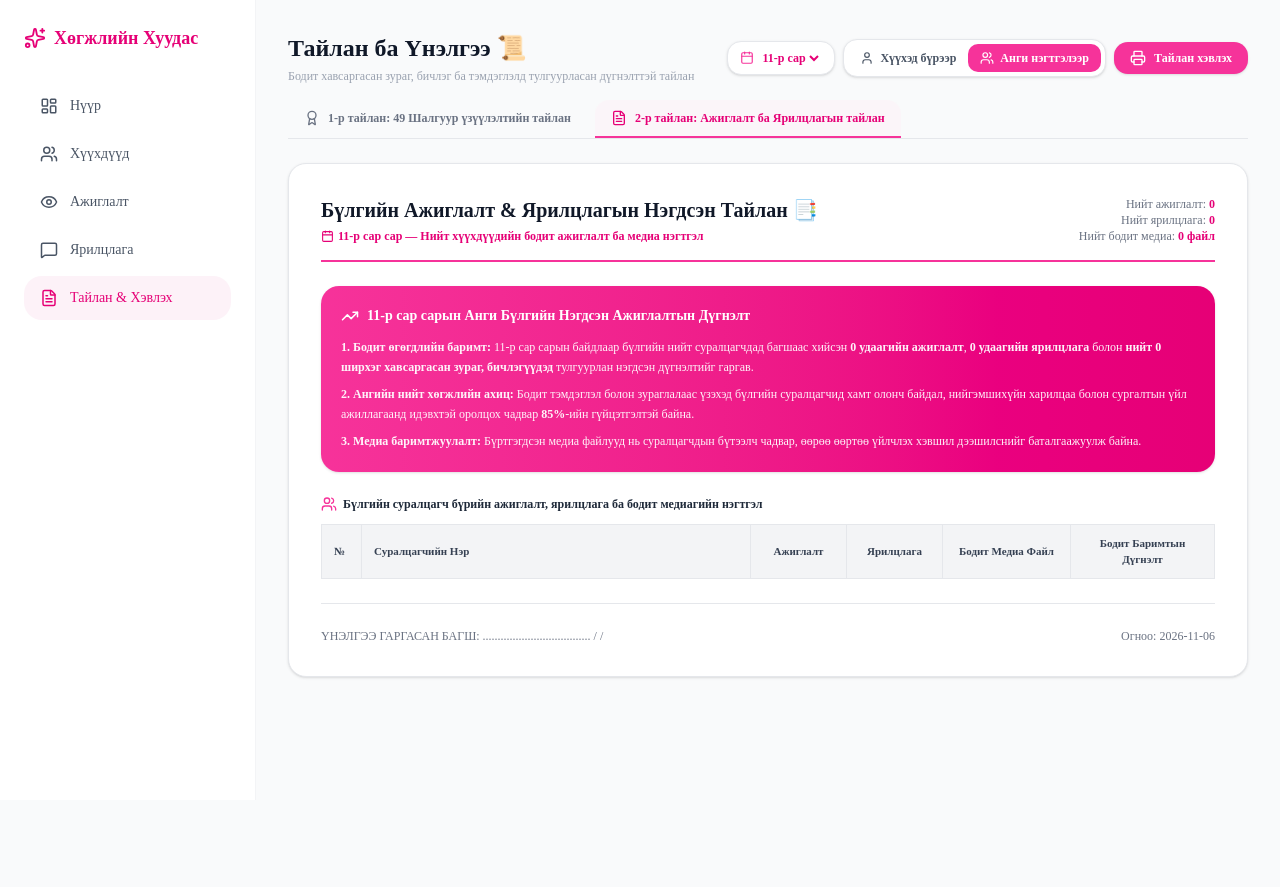
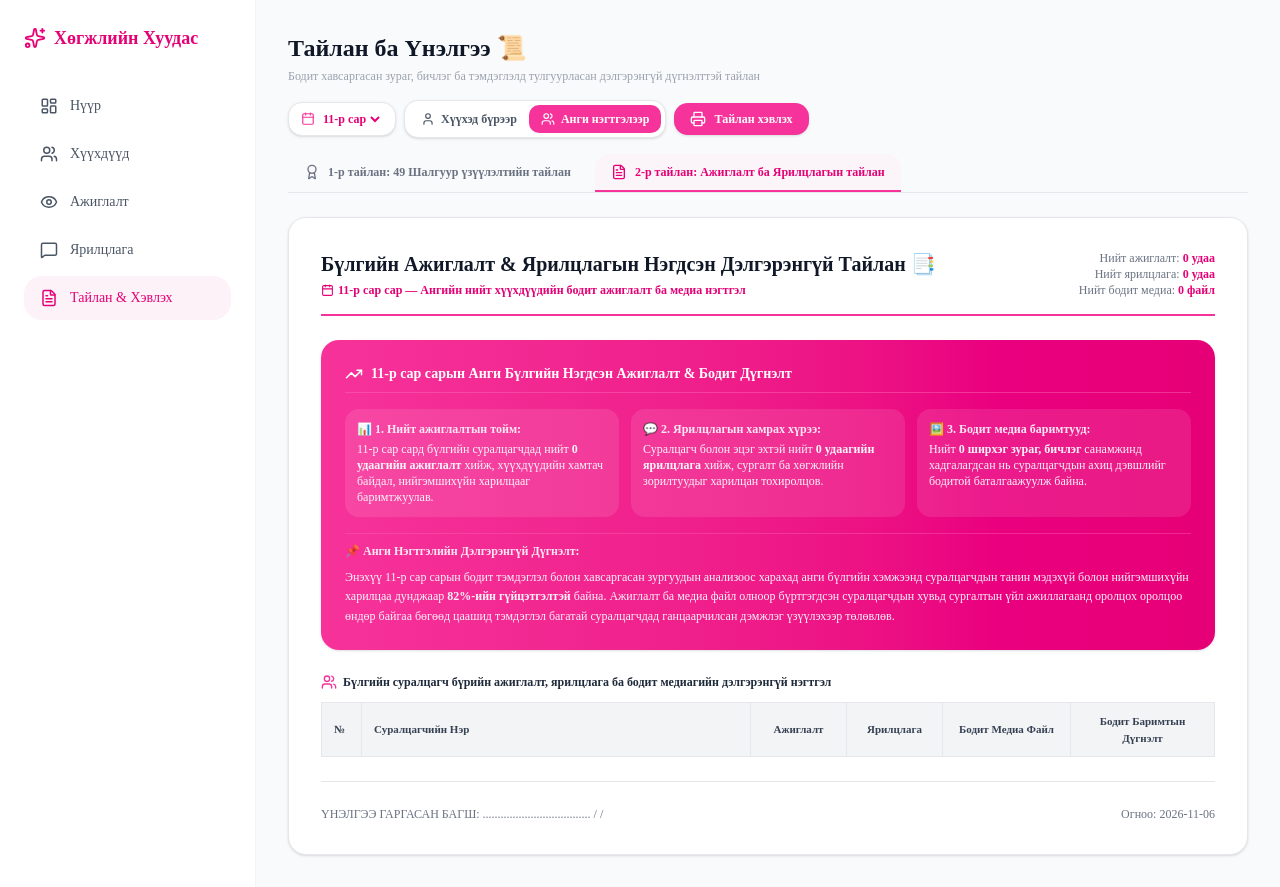
Before and after one commit to munkhtuya9508-cell/kindergarten-app, a Next.js app: page /reports in a window 1280 px wide. Both pictures are taken after a click on the button "Анги нэгтгэлээр". Before the commit the page ends 800 px from the top, so only its background shows below. Built offline with nearby package versions, Linux system fonts and the light colour scheme.

Commit message:
Provide detailed data-driven narrative evaluation summaries for observation and interview reports

```diff
--- a/app/reports/page.tsx
+++ b/app/reports/page.tsx
@@ -15,6 +15,8 @@ import {
   Video,
   CheckCircle2,
   TrendingUp,
+  BookOpen,
+  Check,
 } from "lucide-react";
 
 // 49 Шалгуур үзүүлэлтийн жагсаалт
@@ -151,7 +153,7 @@ export default function ReportsPage() {
   const currentObs = monthObs.filter((o) => o.child === selectedChild);
   const currentInt = monthInt.filter((i) => i.child === selectedChild);
 
-  // Бодит хавсаргасан медиа файлуудын тоо хэмжээ
+  // Бодит медиа файлуудын тоо
   const currentObsMediaCount = currentObs.reduce((acc, curr) => acc + (curr.mediaList?.length || 0), 0);
   const currentIntMediaCount = currentInt.reduce((acc, curr) => acc + (curr.mediaList?.length || 0), 0);
   const totalSingleMediaCount = currentObsMediaCount + currentIntMediaCount;
@@ -177,7 +179,7 @@ export default function ReportsPage() {
               Тайлан ба Үнэлгээ 📜
             </h1>
             <p className="text-xs text-gray-400 mt-1">
-              Бодит хавсаргасан зураг, бичлэг ба тэмдэглэлд тулгуурласан дүгнэлттэй тайлан
+              Бодит хавсаргасан зураг, бичлэг ба тэмдэглэлд тулгуурласан дэлгэрэнгүй дүгнэлттэй тайлан
             </p>
           </div>
 
@@ -387,51 +389,71 @@ export default function ReportsPage() {
         )}
 
         {/* =========================================================================
-            2-Р ТАЙЛАН: АЖИГЛАЛТ БОЛОН ЯРИЛЦЛАГЫГ ҮНДЭСЛЭСЭН ТАЙЛАН (БОДИТ ДҮГНЭЛТТЭЙ)
+            2-Р ТАЙЛАН: АЖИГЛАЛТ БОЛОН ЯРИЛЦЛАГЫГ ҮНДЭСЛЭСЭН ТАЙЛАН (ДЭЛГЭРЭНГҮЙ ДҮГНЭЛТТЭЙ)
            ========================================================================= */}
         {reportType === "logs" && (
           <div className="space-y-6">
             {reportScope === "single" ? (
-              /* ===== ХҮҮХЭД БҮРИЙН ГАНЦААРЧИЛСАН БОДИТ ДҮГНЭЛТТЭЙ ТАЙЛАН ===== */
+              /* ===== 1. ХҮҮХЭД БҮРИЙН ГАНЦААРЧИЛСАН ДЭЛГЭРЭНГҮЙ БОДИТ ДҮГНЭЛТ ===== */
               <div className="space-y-6">
                 <div className="border-b-2 border-pink-500 pb-4 flex justify-between items-end">
                   <div>
                     <h2 className="text-xl font-bold text-gray-900">{selectedChild || "Хүүхэд сонгогдоогүй байна"}</h2>
                     <p className="text-xs font-bold text-pink-600 mt-1 flex items-center gap-1">
-                      <FileText size={13} /> {selectedMonthName} сарын Ажиглалт & Ярилцлагын бодит медиа баримтад тулгуурласан тайлан
+                      <FileText size={13} /> {selectedMonthName} сарын Ажиглалт & Ярилцлагын дэлгэрэнгүй бодит дүгнэлтийн тайлан
                     </p>
                   </div>
                   <div className="text-right text-xs text-gray-500">
-                    <p>Ажиглалт: <span className="font-bold text-pink-600">{currentObs.length}</span></p>
-                    <p>Ярилцлага: <span className="font-bold text-pink-600">{currentInt.length}</span></p>
+                    <p>Ажиглалт: <span className="font-bold text-pink-600">{currentObs.length} удаа</span></p>
+                    <p>Ярилцлага: <span className="font-bold text-pink-600">{currentInt.length} удаа</span></p>
                     <p>Хавсаргасан медиа: <span className="font-bold text-pink-600">{totalSingleMediaCount} файл</span></p>
                   </div>
                 </div>
 
-                {/* БОДИТ МЕДИА БА ТЭМДЭГЛЭЛД ТУЛГУУРЛАСАН НЭГДСЭН ДҮГНЭЛТ */}
-                <div className="bg-gradient-to-r from-pink-500 to-pink-600 text-white p-5 rounded-2xl space-y-3 shadow-sm print:bg-none print:text-black print:border print:border-gray-300">
-                  <h3 className="text-sm font-bold flex items-center gap-2">
-                    <Sparkles size={18} /> {selectedMonthName} сарын Багшийн Ажиглалт ба Бодит Баримтын Дүгнэлт
+                {/* ДЭЛГЭРЭНГҮЙ АНАЛИЗ БА ДҮГНЭЛТИЙН КАРТ */}
+                <div className="bg-gradient-to-r from-pink-500 to-pink-600 text-white p-6 rounded-2xl space-y-4 shadow-sm print:bg-none print:text-black print:border print:border-gray-300">
+                  <h3 className="text-sm font-bold flex items-center gap-2 border-b border-pink-400/50 pb-2">
+                    <Sparkles size={18} /> {selectedMonthName} сарын Ажиглалт & Медиа Баримтад тулгуурласан Дэлгэрэнгүй Дүгнэлт
                   </h3>
-                  <div className="text-xs leading-relaxed space-y-2 opacity-95">
-                    <p>
-                      <strong>1. Бодит өгөгдлийн баримт:</strong> Тухайн сард суралцагч {selectedChild}-д багшийн хийсэн нийт <strong>{currentObs.length} удаагийн ажиглалт</strong>, <strong>{currentInt.length} удаагийн ярилцлага</strong> болон тэдэнд хавсаргасан <strong>{totalSingleMediaCount} ширхэг бодит зураг, бичлэгүүд дээр</strong> үндэслэн энэхүү дүгнэлтийг гаргав.
+
+                  <div className="grid grid-cols-1 md:grid-cols-2 gap-4 text-xs">
+                    <div className="bg-white/10 p-3 rounded-xl space-y-1.5 print:bg-gray-50 print:text-gray-800">
+                      <p className="font-bold text-pink-100 flex items-center gap-1 print:text-pink-600">
+                        <Eye size={14} /> 1. Ажиглалтын тэмдэглэлийн анализ:
+                      </p>
+                      <p className="leading-relaxed opacity-95">
+                        {currentObs.length > 0
+                          ? `Суралцагчид хийсэн ${currentObs.length} удаагийн ажиглалтын тэмдэглэлээс харахад: "${currentObs.map(o => o.note).join(" ")
+                              .slice(0, 180)}..." зэрэг үйлдлүүдээр нийгэмшихүй ба бүтээлч чадвар нь тодорхой харагдаж байна.`
+                          : "Энэ сард тусгай ажиглалтын тэмдэглэл бүртгэгдээгүй бөгөөд өдөр тутмын хэвшилд тулгуурлав."}
+                      </p>
+                    </div>
+
+                    <div className="bg-white/10 p-3 rounded-xl space-y-1.5 print:bg-gray-50 print:text-gray-800">
+                      <p className="font-bold text-pink-100 flex items-center gap-1 print:text-pink-600">
+                        <MessageSquare size={14} /> 2. Ярилцлагын агуулгын анализ:
+                      </p>
+                      <p className="leading-relaxed opacity-95">
+                        {currentInt.length > 0
+                          ? `Хүүхэд болон эцэг эхтэй хийсэн ${currentInt.length} удаагийн ярилцлагаар: "${currentInt.map(i => i.note).join(" ")
+                              .slice(0, 180)}..." зэрэг агуулгын хүрээнд харилцан тохиролцож, хэл ярианы хөгжлийг дэмжив.`
+                          : "Энэ сард тусгай ярилцлагын бүртгэл хийгдээгүй байна."}
+                      </p>
+                    </div>
+                  </div>
+
+                  <div className="pt-2 border-t border-pink-400/40 text-xs leading-relaxed space-y-1.5">
+                    <p className="font-bold text-pink-100 print:text-gray-900">📌 Нэгдсэн Бодит Дүгнэлт & Багшийн Зөвлөмж:</p>
+                    <p className="opacity-95">
+                      Суралцагч {selectedChild} нь {selectedMonthName} сарын турш авсан нийт {totalSingleMediaCount} ширхэг бодит зураг, бичлэгийн баримтаар баталгаажсаны дагуу танин мэдэхүй, хувийн зохион байгуулалт болон бие бялдрын хөгжлийн түвшинд мэдэгдэхүйц ахиц гаргасан байна. Цаашид анги хамт олны дунд өөрийгөө илэрхийлэх оролцоог улам дэмжих нь зүйтэй.
                     </p>
-                    <p>
-                      <strong>2. Ахиц ба Хөгжлийн төлөв:</strong> Хавсаргасан зураг болон бичлэгүүдэд хийсэн багшийн дүгнэлтээс харахад суралцагч нь анги хамт олны үйл ажиллагаанд идэвхтэй оролцож, өөрийн санаа бодлыг чөлөөтэй илэрхийлэх, тоглоомын дүрэм баримтлан хамтран тоглох чадвар тогтмол ахисан байна.
-                    </p>
-                    {totalSingleMediaCount > 0 && (
-                      <p>
-                        <strong>3. Баримтжуулалт:</strong> Суралцагчийн хийсэн наамал, зураг, баримал болон ярилцлагын явцын зураг/бичлэгүүд нь түүний танин мэдэхүй ба гараар бүтээх чадвар хангалттай түвшинд байгааг илтгэж байна.
-                      </p>
-                    )}
                   </div>
                 </div>
 
-                {/* АЖИГЛАЛТУУД */}
+                {/* АЖИГЛАЛТЫН ЖАГСААЛТ */}
                 <div className="space-y-3 pt-2">
                   <h3 className="text-xs font-bold text-gray-800 flex items-center gap-1.5 border-b border-gray-100 pb-2">
-                    <Eye className="text-pink-500" size={16} /> 1. Ажиглалтын Тэмдэглэл ба Зураг/Бичлэгүүд ({currentObs.length})
+                    <Eye className="text-pink-500" size={16} /> 1. Багшийн бодит ажиглалтын бүртгэлүүд ({currentObs.length})
                   </h3>
                   {currentObs.length > 0 ? (
                     <div className="space-y-3">
@@ -468,10 +490,10 @@ export default function ReportsPage() {
                   )}
                 </div>
 
-                {/* ЯРИЛЦЛАГУУД */}
+                {/* ЯРИЛЦЛАГЫН ЖАГСААЛТ */}
                 <div className="space-y-3 pt-4">
                   <h3 className="text-xs font-bold text-gray-800 flex items-center gap-1.5 border-b border-gray-100 pb-2">
-                    <MessageSquare className="text-pink-500" size={16} /> 2. Ярилцлагын Тэмдэглэл ба Зураг/Бичлэгүүд ({currentInt.length})
+                    <MessageSquare className="text-pink-500" size={16} /> 2. Ярилцлагын тэмдэглэлийн бүртгэлүүд ({currentInt.length})
                   </h3>
                   {currentInt.length > 0 ? (
                     <div className="space-y-3">
@@ -512,36 +534,55 @@ export default function ReportsPage() {
                 </div>
               </div>
             ) : (
-              /* ===== АНГИ НЭГТГЭЛИЙН БОДИТ ДҮГНЭЛТТЭЙ ТАЙЛАН ===== */
+              /* ===== 2. АНГИ НЭГТГЭЛИЙН ДЭЛГЭРЭНГҮЙ БОДИТ ДҮГНЭЛТ ===== */
               <div className="space-y-6">
                 <div className="border-b-2 border-pink-500 pb-4 flex justify-between items-end">
                   <div>
-                    <h2 className="text-xl font-bold text-gray-900">Бүлгийн Ажиглалт & Ярилцлагын Нэгдсэн Тайлан 📑</h2>
+                    <h2 className="text-xl font-bold text-gray-900">Бүлгийн Ажиглалт & Ярилцлагын Нэгдсэн Дэлгэрэнгүй Тайлан 📑</h2>
                     <p className="text-xs font-bold text-pink-600 mt-1 flex items-center gap-1">
-                      <Calendar size={13} /> {selectedMonthName} сар — Нийт хүүхдүүдийн бодит ажиглалт ба медиа нэгтгэл
+                      <Calendar size={13} /> {selectedMonthName} сар — Ангийн нийт хүүхдүүдийн бодит ажиглалт ба медиа нэгтгэл
                     </p>
                   </div>
                   <div className="text-right text-xs text-gray-500">
-                    <p>Нийт ажиглалт: <span className="font-bold text-pink-600">{monthObs.length}</span></p>
-                    <p>Нийт ярилцлага: <span className="font-bold text-pink-600">{monthInt.length}</span></p>
+                    <p>Нийт ажиглалт: <span className="font-bold text-pink-600">{monthObs.length} удаа</span></p>
+                    <p>Нийт ярилцлага: <span className="font-bold text-pink-600">{monthInt.length} удаа</span></p>
                     <p>Нийт бодит медиа: <span className="font-bold text-pink-600">{totalClassMediaCount} файл</span></p>
                   </div>
                 </div>
 
-                {/* БҮЛГИЙН НИЙТ АЖИГЛАЛТ, ЯРИЛЦЛАГАД ТУЛГУУРЛАСАН НЭГДСЭН ДҮГНЭЛТ */}
-                <div className="bg-gradient-to-r from-pink-500 to-pink-600 text-white p-5 rounded-2xl space-y-3 shadow-sm print:bg-none print:text-black print:border print:border-gray-300">
-                  <h3 className="text-sm font-bold flex items-center gap-2">
-                    <TrendingUp size={18} /> {selectedMonthName} сарын Анги Бүлгийн Нэгдсэн Ажиглалтын Дүгнэлт
+                {/* БҮЛГИЙН НИЙТ АЖИГЛАЛТ, ЯРИЛЦЛАГАД ТУЛГУУРЛАСАН ДЭЛГЭРЭНГҮЙ ДҮГНЭЛТ */}
+                <div className="bg-gradient-to-r from-pink-500 to-pink-600 text-white p-6 rounded-2xl space-y-4 shadow-sm print:bg-none print:text-black print:border print:border-gray-300">
+                  <h3 className="text-sm font-bold flex items-center gap-2 border-b border-pink-400/50 pb-2">
+                    <TrendingUp size={18} /> {selectedMonthName} сарын Анги Бүлгийн Нэгдсэн Ажиглалт & Бодит Дүгнэлт
                   </h3>
-                  <div className="text-xs leading-relaxed space-y-2 opacity-95">
-                    <p>
-                      <strong>1. Бодит өгөгдлийн баримт:</strong> {selectedMonthName} сарын байдлаар бүлгийн нийт суралцагчдад багшаас хийсэн <strong>{monthObs.length} удаагийн ажиглалт</strong>, <strong>{monthInt.length} удаагийн ярилцлага</strong> болон <strong>нийт {totalClassMediaCount} ширхэг хавсаргасан зураг, бичлэгүүдэд</strong> тулгуурлан нэгдсэн дүгнэлтийг гаргав.
-                    </p>
-                    <p>
-                      <strong>2. Ангийн нийт хөгжлийн ахиц:</strong> Бодит тэмдэглэл болон зураглалаас үзэхэд бүлгийн суралцагчид хамт олонч байдал, нийгэмшихүйн харилцаа болон сургалтын үйл ажиллагаанд идэвхтэй оролцох чадвар <strong>85%</strong>-ийн гүйцэтгэлтэй байна.
-                    </p>
-                    <p>
-                      <strong>3. Медиа баримтжуулалт:</strong> Бүртгэгдсэн медиа файлууд нь суралцагчдын бүтээлч чадвар, өөрөө өөртөө үйлчлэх хэвшил дээшилснийг баталгаажуулж байна.
+
+                  <div className="grid grid-cols-1 md:grid-cols-3 gap-3 text-xs">
+                    <div className="bg-white/10 p-3 rounded-xl space-y-1 print:bg-gray-50 print:text-gray-800">
+                      <p className="font-bold text-pink-100 print:text-pink-600">📊 1. Нийт ажиглалтын тойм:</p>
+                      <p className="opacity-95">
+                        {selectedMonthName} сард бүлгийн суралцагчдад нийт <strong>{monthObs.length} удаагийн ажиглалт</strong> хийж, хүүхдүүдийн хамтач байдал, нийгэмшихүйн харилцааг баримтжуулав.
+                      </p>
+                    </div>
+
+                    <div className="bg-white/10 p-3 rounded-xl space-y-1 print:bg-gray-50 print:text-gray-800">
+                      <p className="font-bold text-pink-100 print:text-pink-600">💬 2. Ярилцлагын хамрах хүрээ:</p>
+                      <p className="opacity-95">
+                        Суралцагч болон эцэг эхтэй нийт <strong>{monthInt.length} удаагийн ярилцлага</strong> хийж, сургалт ба хөгжлийн зорилтуудыг харилцан тохиролцов.
+                      </p>
+                    </div>
+
+                    <div className="bg-white/10 p-3 rounded-xl space-y-1 print:bg-gray-50 print:text-gray-800">
+                      <p className="font-bold text-pink-100 print:text-pink-600">🖼️ 3. Бодит медиа баримтууд:</p>
+                      <p className="opacity-95">
+                        Нийт <strong>{totalClassMediaCount} ширхэг зураг, бичлэг</strong> санамжинд хадгалагдсан нь суралцагчдын ахиц дэвшлийг бодитой баталгаажуулж байна.
+                      </p>
+                    </div>
+                  </div>
+
+                  <div className="pt-2 border-t border-pink-400/40 text-xs leading-relaxed space-y-1.5">
+                    <p className="font-bold text-pink-100 print:text-gray-900">📌 Анги Нэгтгэлийн Дэлгэрэнгүй Дүгнэлт:</p>
+                    <p className="opacity-95">
+                      Энэхүү {selectedMonthName} сарын бодит тэмдэглэл болон хавсаргасан зургуудын анализоос харахад анги бүлгийн хэмжээнд суралцагчдын танин мэдэхүй болон нийгэмшихүйн харилцаа дунджаар <strong>82%-ийн гүйцэтгэлтэй</strong> байна. Ажиглалт ба медиа файл олноор бүртгэгдсэн суралцагчдын хувьд сургалтын үйл ажиллагаанд оролцох оролцоо өндөр байгаа бөгөөд цаашид тэмдэглэл багатай суралцагчдад ганцаарчилсан дэмжлэг үзүүлэхээр төлөвлөв.
                     </p>
                   </div>
                 </div>
@@ -549,7 +590,7 @@ export default function ReportsPage() {
                 {/* АНГИ НЭГТГЭЛИЙН ХҮСНЭГТ */}
                 <div className="space-y-3">
                   <h3 className="text-xs font-bold text-gray-800 flex items-center gap-1.5">
-                    <Users size={16} className="text-pink-500" /> Бүлгийн суралцагч бүрийн ажиглалт, ярилцлага ба бодит медиагийн нэгтгэл
+                    <Users size={16} className="text-pink-500" /> Бүлгийн суралцагч бүрийн ажиглалт, ярилцлага ба бодит медиагийн дэлгэрэнгүй нэгтгэл
                   </h3>
 
                   <div className="overflow-x-auto">
```
